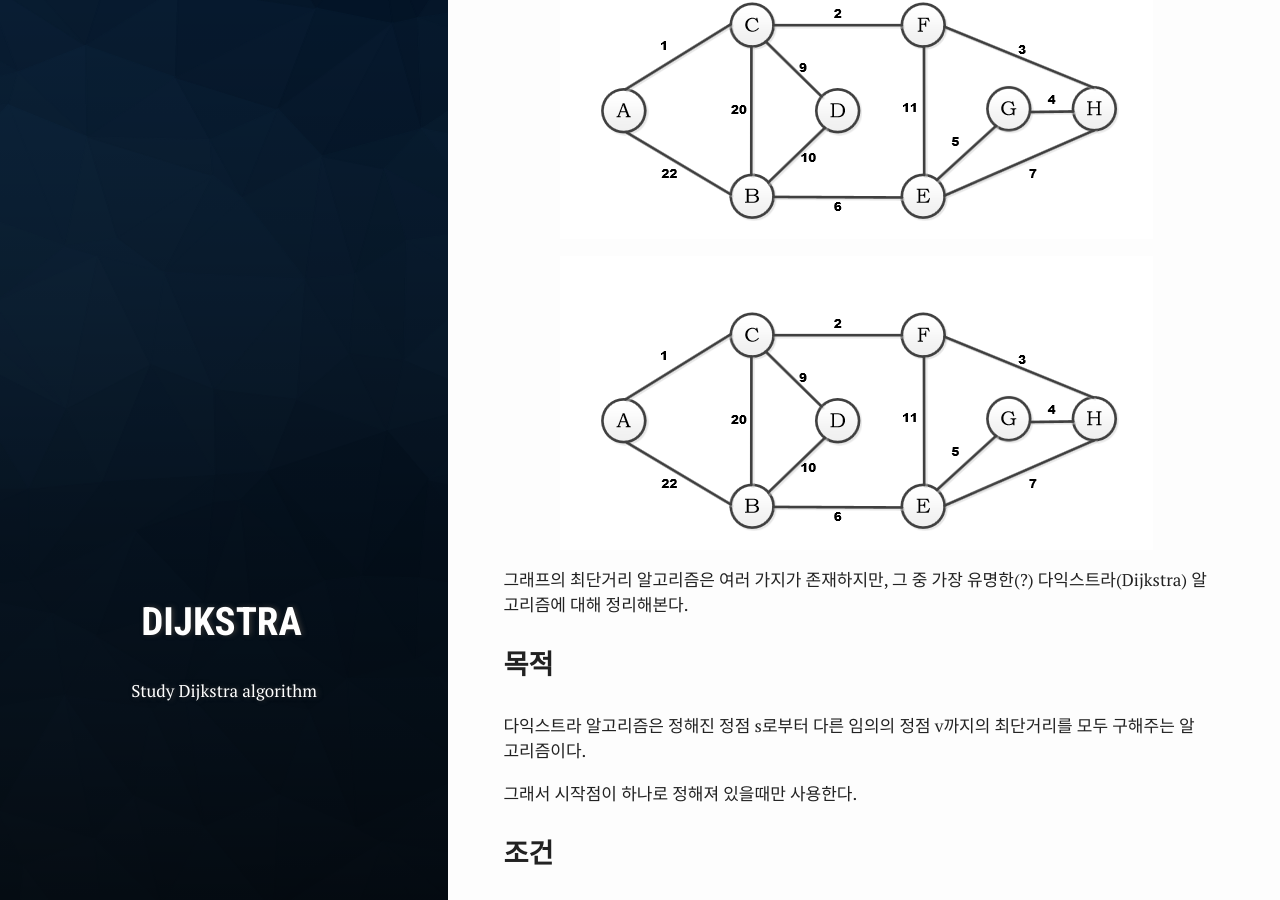
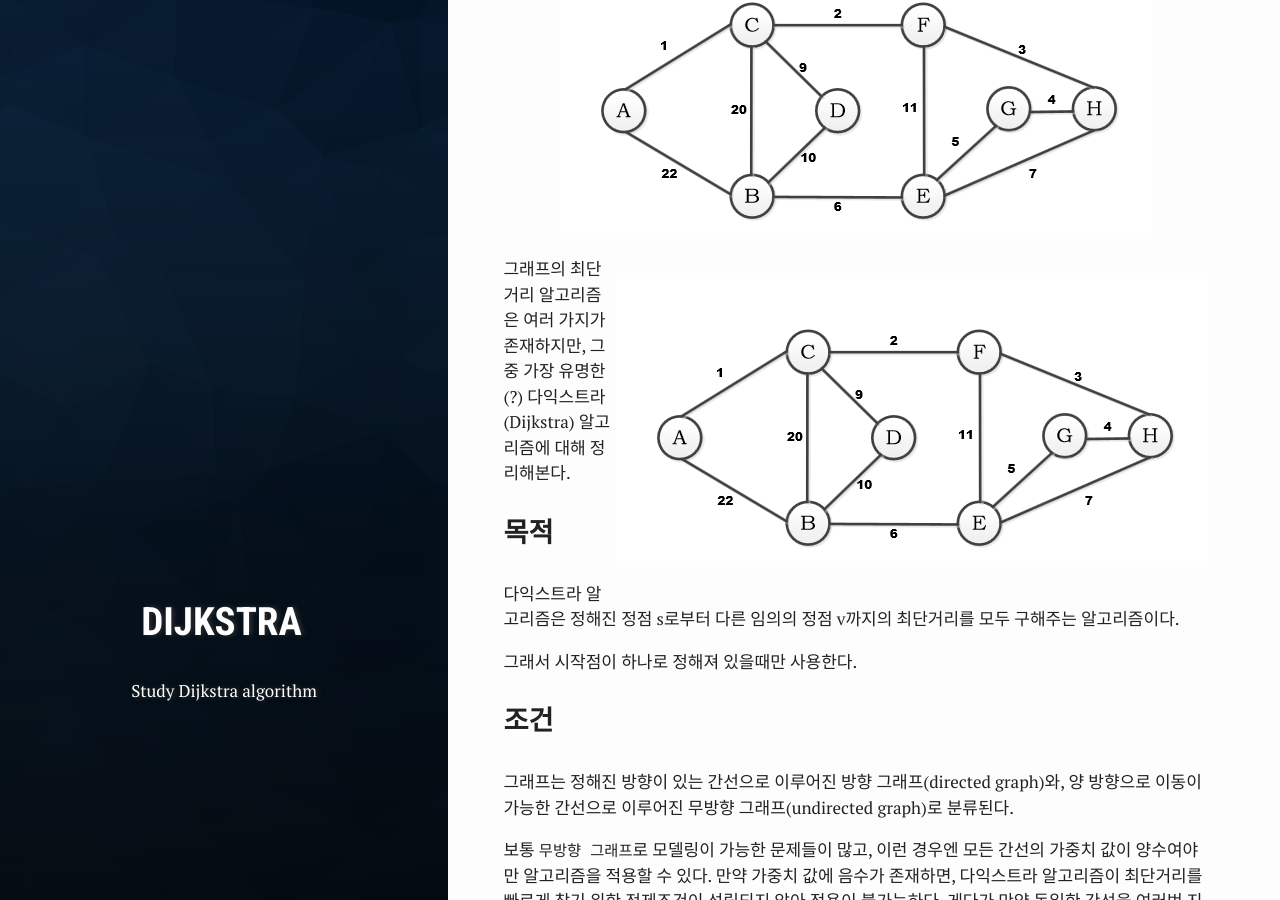
Before and after one commit to hannwi/github.io, a Jekyll site: the page built from _posts/2020-02-11-Algorithm-Dijkstra.md, in a window 1280 px wide and 900 px high, scrolled down 528 px. Built offline with Jekyll 4.4.1, drawn with Linux system fonts in a browser that asks for light colours.

Commit message:
Update 2020-02-11-Algorithm-Dijkstra.md

```diff
--- a/_posts/2020-02-11-Algorithm-Dijkstra.md
+++ b/_posts/2020-02-11-Algorithm-Dijkstra.md
@@ -18,7 +18,7 @@ author: Hannwi
 
 ![undirected-graph](/assets/images/algorithm/dijkstra/undirected_graph.png)
 
-<img align="center" src="/assets/images/algorithm/dijkstra/undirected_graph.png">
+<img align="right" src="/assets/images/algorithm/dijkstra/undirected_graph.png">
 
 그래프의 최단거리 알고리즘은 여러 가지가 존재하지만, 그 중 가장 유명한(?) 다익스트라(Dijkstra) 알고리즘에 대해 정리해본다.
 
```
